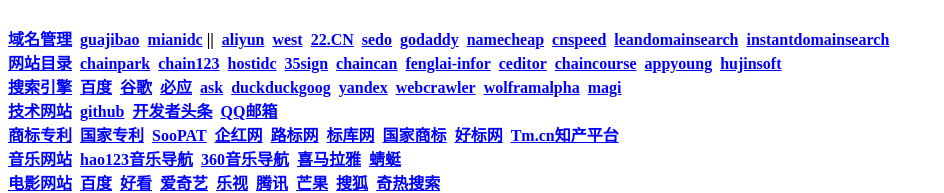
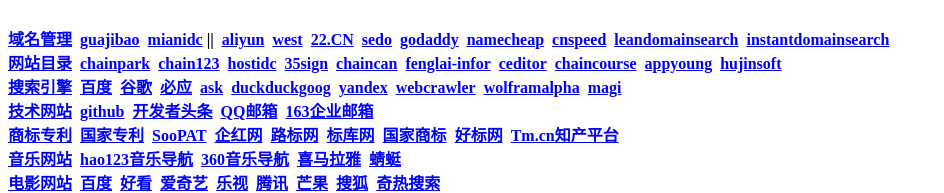
Before and after one commit to hostidc/hostidc.github.io, a plain HTML site: page index.html in a window 1280 px wide. Shown: the top 193 px of the page, without its empty margins (0-944 px from the left). Drawn offline with Linux system fonts and the light colour scheme.

Commit message:
Update index.html

```diff
--- a/index.html
+++ b/index.html
@@ -54,6 +54,7 @@
 <a target="_blank" href="https://github.com/explore"><font color="blue">github</font></a>&nbsp;
 <a target="_blank" href="https://toutiao.io/posts/hot/7"><font color="blue">开发者头条</font></a>&nbsp;
 <a target="_blank" href="https://mail.qq.com"><font color="blue">QQ邮箱</font></a>&nbsp;
+<a target="_blank" href="https://qiye.163.com/"><font color="blue">163企业邮箱</font></a>&nbsp;
 </div>
 <div class="content-menu ib-a blue line-x">
 <strong><a href="./index.html"><font color="blue">商标专利</font></a>&nbsp;<strong>
```
